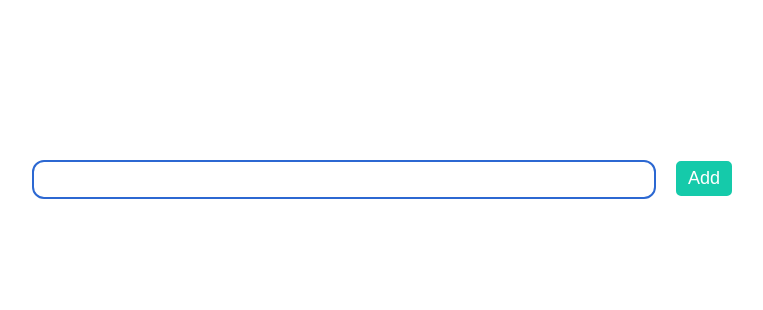
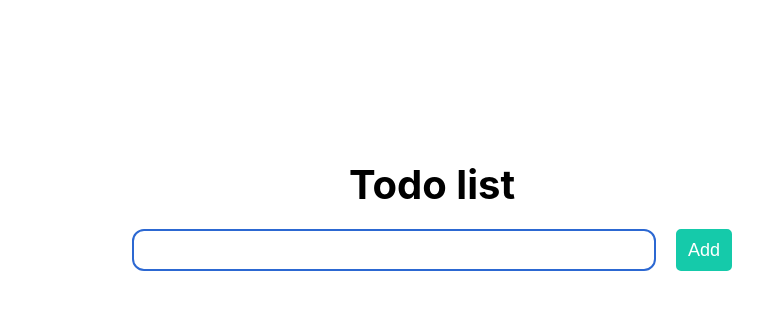
Before and after one commit to lizakrasn/redux-todolist, a React (Create React App) app: page / in a window 1280 px wide. Shown: the top 310 px of the page, without its empty margins (208-971 px from the left). Built offline with nearby package versions, Linux system fonts and the light colour scheme.

Commit message:
added form component

```diff
--- a/src/App.js
+++ b/src/App.js
@@ -5,6 +5,7 @@ import Form from './components/form/form';
 function App() {
   return (
     <div className="app">
+      <h1 className="app__title">Todo list</h1>
       <Form />
     </div>
   );
--- a/src/app.sass
+++ b/src/app.sass
@@ -4,3 +4,7 @@
   align-items: center
   justify-content: center
   margin-top: 20vh
+
+  &__title
+    margin: 0 0 20px
+    font-size: 40px
--- a/src/app/store.js
+++ b/src/app/store.js
@@ -1,6 +1,8 @@
 import { configureStore } from '@reduxjs/toolkit';
+import todosReducer from '../features/todosSlice';
 
 export const store = configureStore({
   reducer: {
+    todos: todosReducer,
   },
 });
--- a/src/components/form/form.jsx
+++ b/src/components/form/form.jsx
@@ -1,21 +1,26 @@
 import {React, useState} from 'react';
+import { useDispatch } from 'react-redux';
 import './form.sass'
+import { addTodo } from '../../features/todosSlice';
 
 const Form = () => {
   const [value, setValue] = useState('');
+
+  const dispatch = useDispatch();
 
   return (
     <div className="form">
       <input
         className="form__input"
         type="text"
+        value={value}
         onChange={(event) => {setValue(event.target.value)}}
       />
 
       <button
         type="button"
         className="form__button"
-        // onChange={addTodo}
+        onClick={() => dispatch(addTodo({title: value}))}
       >
         Add
       </button>
--- a/src/components/form/form.sass
+++ b/src/components/form/form.sass
@@ -1,9 +1,12 @@
 .form
-  width: 800px
+  width: 100%
+  max-width: 600px
+  display: flex
+  justify-content: space-between
   &__input
-    width: 80%
-    max-width: 600px
+    width: 90%
     padding: 10px
+    font-size: 16px
     border: 2px solid #2C68D2
     border-radius: 12px
     &:focus
--- a/src/features/todosSlice.js
+++ b/src/features/todosSlice.js
@@ -1,6 +1,6 @@
 import { createSlice } from "@reduxjs/toolkit";
 
-const initialState = [{
+let todoList = [{
   todo: 'Buy milk',
   id: '1',
   completed: false
@@ -14,10 +14,20 @@ const initialState = [{
   completed: false
 }]
 
-export const todosSlice = createSlice({
+const todosSlice = createSlice({
   name: 'todos',
-  initialState: initialState,
+  initialState: todoList,
   reducers: {
-
+    addTodo(state, action) {
+      const todo = {
+        todo: action.payload.title,
+        id: Math.random(),
+        completed: false
+      }
+      state.push(todo);
+    }
   }
 })
+
+export const {addTodo} = todosSlice.actions
+export default todosSlice.reducer
```
Also changed, not shown: src/components/todoList/todoList.jsx (+21 -0 lines).
